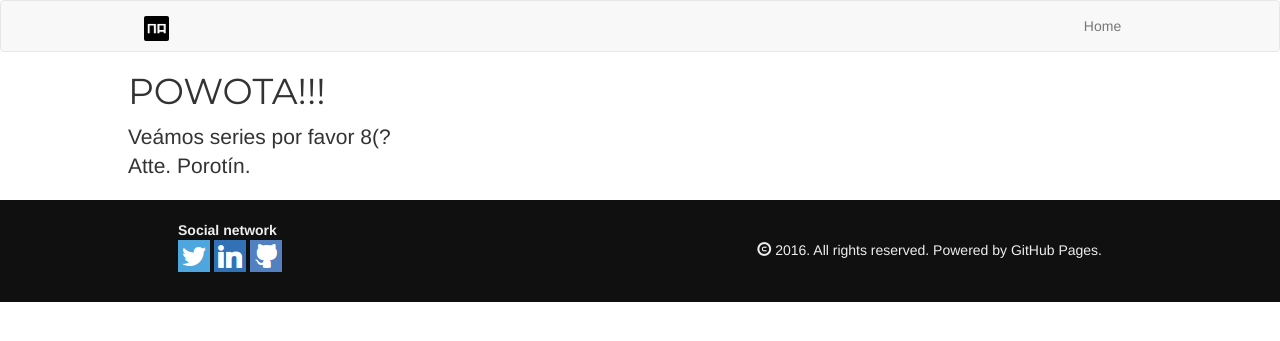
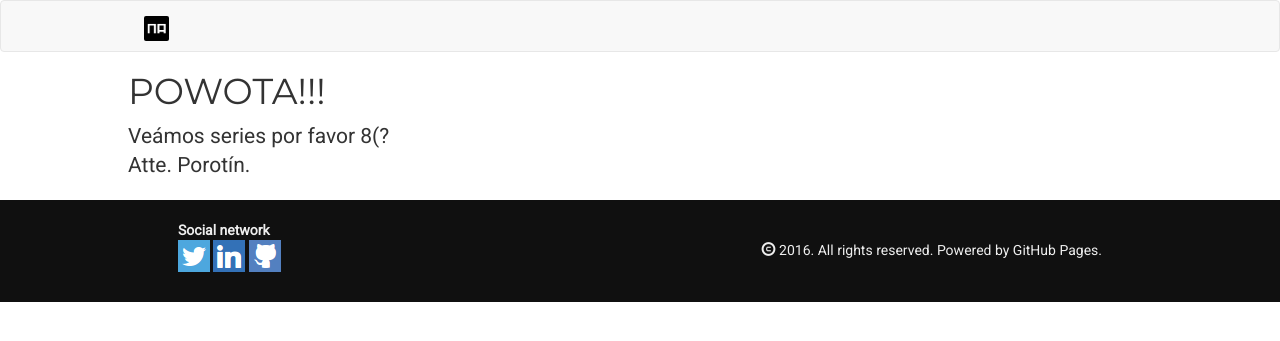
Before and after one commit to nicoaravena/nicoaravena.github.io, a Jekyll site: the page built from porota.html, in a window 1280 px wide. Shown: the top 341 px of the page. Built offline with Jekyll 4.4.1, drawn with Linux system fonts in a browser that asks for light colours; nearby versions of some CDN libraries; Markdown is read by kramdown in place of the engine named in the settings; comment, search, counter and statistics services are not loaded.

Commit message:
Minor fixes for last changes.

```diff
--- a/_includes/sidebar.html
+++ b/_includes/sidebar.html
@@ -5,8 +5,8 @@
         <img alt="Nicolas Aravena" src="/public/images/favicon.png">
       </a>
     </div>
-    <div class="collapse navbar-collapse" id="bs-example-navbar-collapse-1" hidden>
-      <ul class="nav navbar-nav navbar-right">
+    <div class="collapse navbar-collapse" id="bs-example-navbar-collapse-1">
+      <ul class="nav navbar-nav navbar-right" hidden>
         <li class="{% if page.title == "Home" %} active{% endif %}"><a href="{{ site.url }}">
           Home
         </a></li>
--- a/public/css/style.css
+++ b/public/css/style.css
@@ -7,25 +7,31 @@
 */
 
 html {
-	font-family: 'Roboto', sans-serif;
-	font-weight: 400;
-}
-
-body {
-	overflow-x: hidden;
-	width: 100%;
 }
 
 * {
   transition: all .40s ease-in-out;
 }
 
+body {
+	font-family: 'Roboto', sans-serif;
+	font-weight: 400;
+	overflow-x: hidden;
+	width: 100%;
+}
+
+
 h1, h2, h3, h4, h5, h6 {
 	font-family: 'Montserrat', sans-serif;
 	font-weight: 400; }
 
-a, a:hover, a:visited, a:focus {
-	color: #f0ad4e;
+a, a:visited, a:focus {
+	color: #eee;
+	transition: all .40s ease-in-out;
+}
+
+a:hover {
+	color: #FF8C00;
 }
 
 #blog {
@@ -39,7 +45,6 @@ a, a:hover, a:visited, a:focus {
 
 .section > .jumbotron {
 	width: 80%;
-	min-height: 100vh;
 	margin: auto;
 	padding: 30px 50px;
 	background: none;
@@ -55,7 +60,7 @@ a, a:hover, a:visited, a:focus {
 	background: url("/public/images/Valdivia.png") fixed center no-repeat;
 	background-size: 100%;
 	background-color: #eee;
-	min-height: 90vh;
+	min-height: 70vh;
 }
 
 .section-about > .jumbotron {
```
